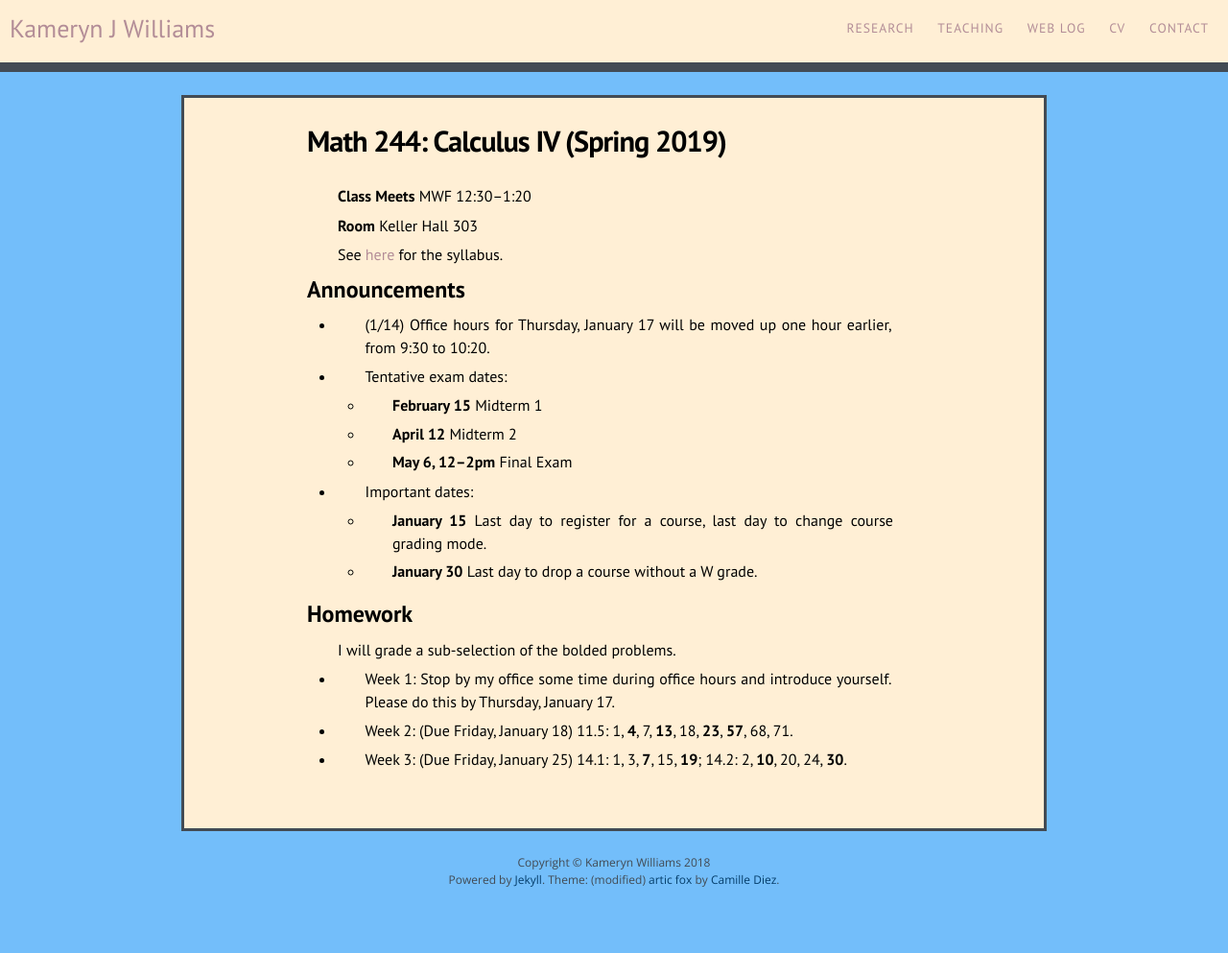
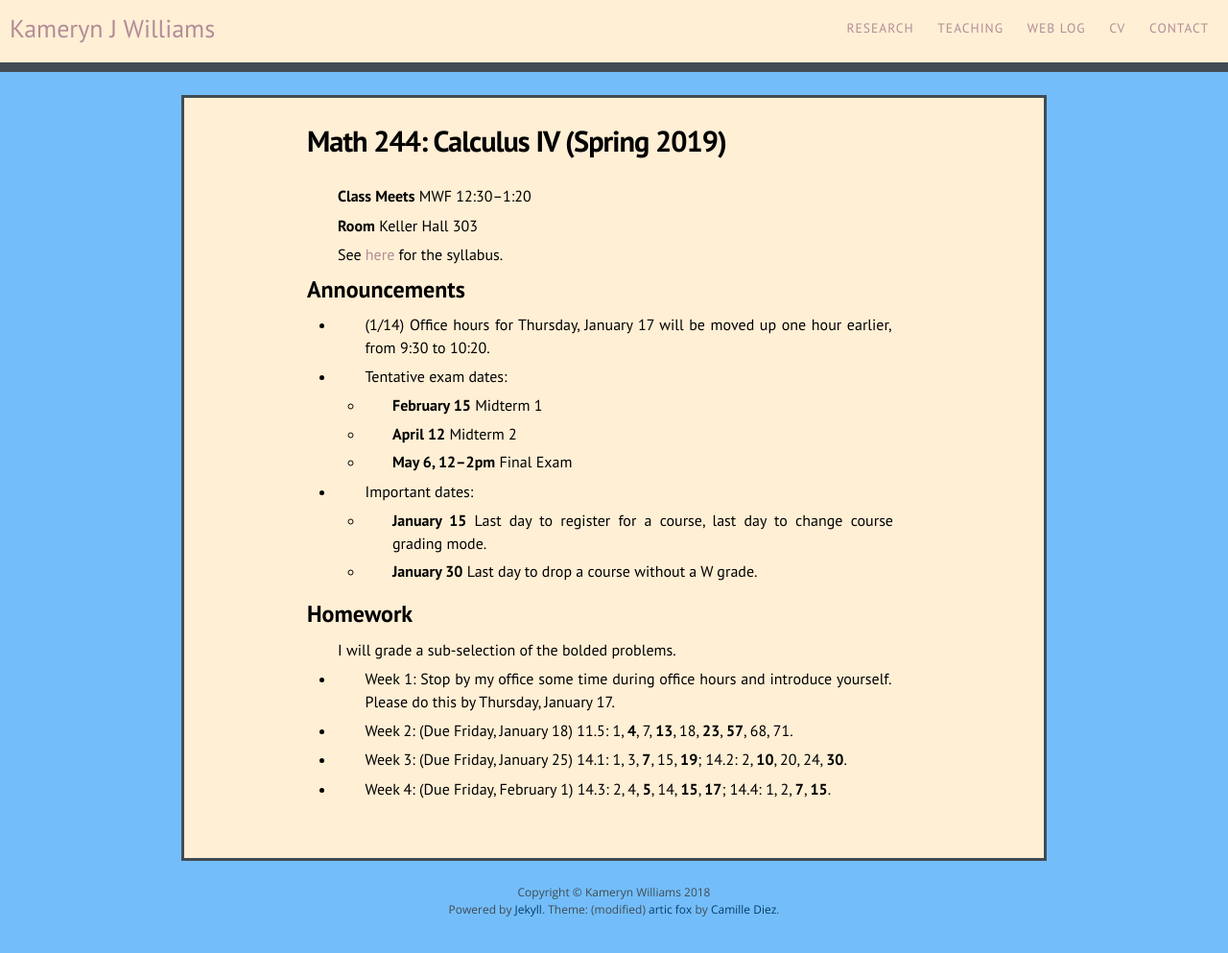
Before and after one commit to kamerynjw/kamerynjw.github.io, a Jekyll site: the page built from teaching/2019/math244.md, in a window 1280 px wide. Shown: the whole page at 96% size. Built offline with Jekyll 4.4.1, drawn with Linux system fonts in a browser that asks for light colours; nearby versions of some CDN libraries; before the commit the page ends 962 px from its top, so only the background shows below that.

Commit message:
added next week of 244 hw

```diff
--- a/teaching/2019/math244.md
+++ b/teaching/2019/math244.md
@@ -39,3 +39,5 @@ I will grade a sub-selection of the bolded problems.
 * Week 2: (Due Friday, January 18) 11.5: 1, **4**, 7, **13**, 18, **23**, **57**, 68, 71.
 
 * Week 3: (Due Friday, January 25) 14.1: 1, 3, **7**, 15, **19**; 14.2: 2, **10**, 20, 24, **30**.
+
+* Week 4: (Due Friday, February 1) 14.3: 2, 4, **5**, 14, **15**, **17**; 14.4: 1, 2, **7**, **15**.
```
